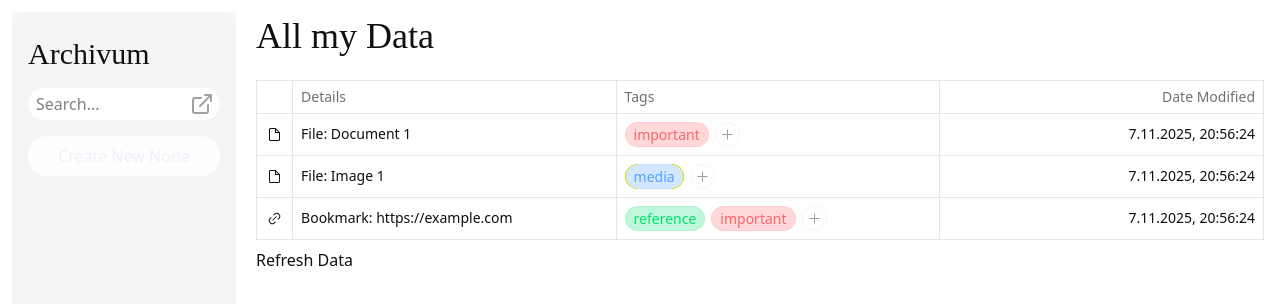
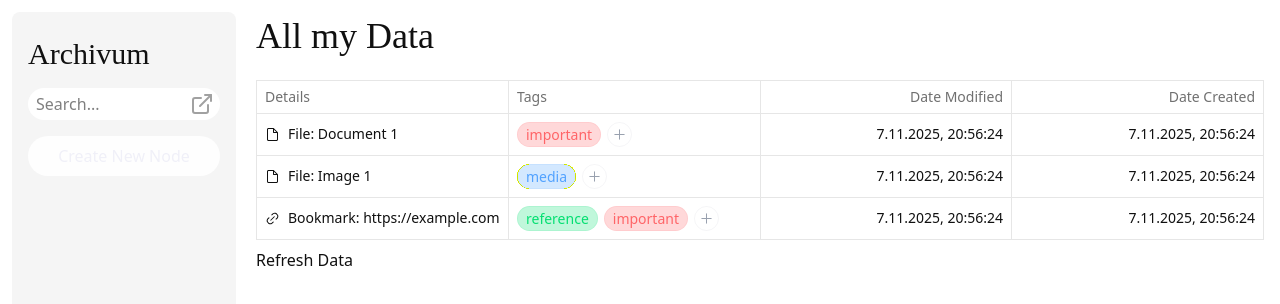
Before and after one commit to archivum-drive/archivum-frontend-web, a React (Vite) app: page / in a window 1280 px wide. Shown: the top 304 px of the page. Built offline with nearby package versions, Linux system fonts and the light colour scheme.

Commit message:
feat(overview table): added date_created to table and moved type to details column

```diff
--- a/src/components/nodes-table.tsx
+++ b/src/components/nodes-table.tsx
@@ -29,15 +29,8 @@ export function NodesTable(props: NodeTableProps) {
   const columns = useMemo<ColumnDef<Node>[]>(
     () => [
       {
-        header: "",
-        accessorKey: "id",
-        minSize: 0,
-        size: 0,
-        cell: (info) => <RenderType node={info.row.original} />,
-      },
-      {
         header: "Details",
-        cell: (info) => <RenderName node={info.row.original} />,
+        cell: (info) => <RenderNode node={info.row.original} />,
       },
       {
         header: "Tags",
@@ -47,6 +40,13 @@ export function NodesTable(props: NodeTableProps) {
       {
         header: () => <div className="text-right">Date Modified</div>,
         accessorKey: "date_updated",
+        cell: (info) => (
+          <div className="text-right">{info.getValue<String>()}</div>
+        ),
+      },
+      {
+        header: () => <div className="text-right">Date Created</div>,
+        accessorKey: "date_created",
         cell: (info) => (
           <div className="text-right">{info.getValue<String>()}</div>
         ),
@@ -126,6 +126,14 @@ interface NodeTableProps {
   deleteNode: (nodeId: string) => void;
 }
 
+function RenderNode({ node }: { node: Node }) {
+  return (
+    <div className="flex items-center gap-2">
+      <RenderType node={node} />
+      <RenderName node={node} />
+    </div>
+  );
+}
 function RenderName({ node }: { node: Node }) {
   if (node instanceof FileNode) {
     return <div>File: {node.label}</div>;
@@ -153,17 +161,9 @@ function RenderTags({ tags }: { tags: Tag[] }) {
 
 function RenderType({ node }: { node: Node }) {
   if (node instanceof FileNode) {
-    return (
-      <div className="mx-auto flex h-full w-full items-center justify-center">
-        <FileIcon />
-      </div>
-    );
+    return <FileIcon />;
   } else if (node instanceof BookmarkNode) {
-    return (
-      <div className="mx-auto flex h-full w-full items-center justify-center">
-        <Link2Icon />
-      </div>
-    );
+    return <Link2Icon />;
   }
 
   return <div className="mx-auto flex h-12 items-center justify-center">?</div>;
```
